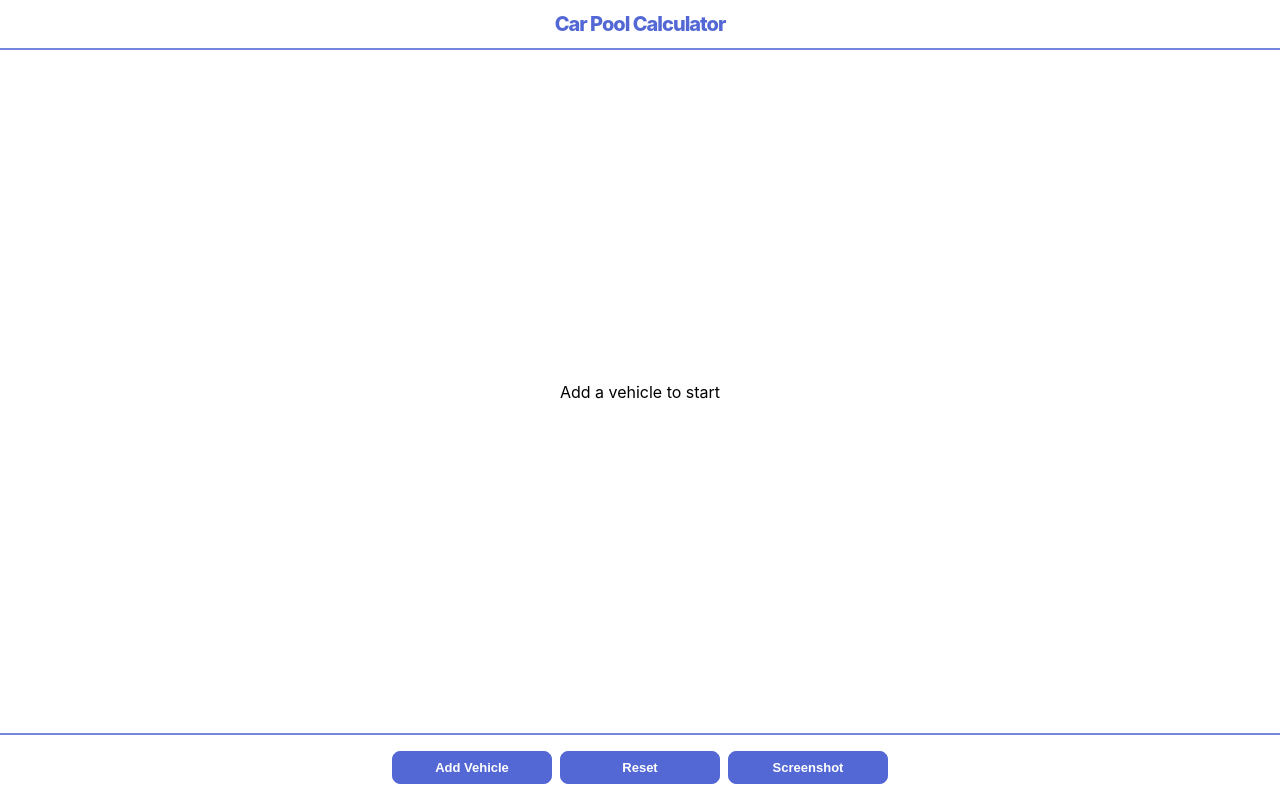
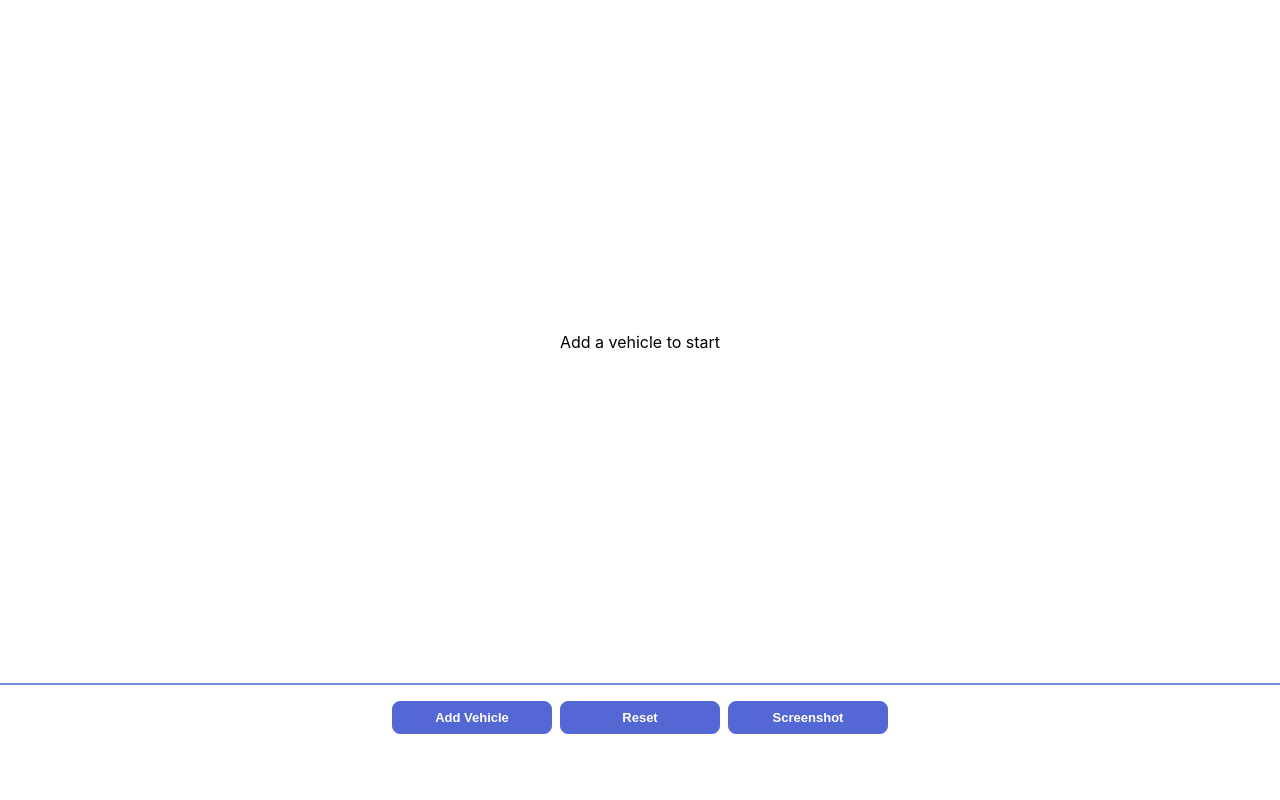
Before and after one commit to joewatts000/car-pool-calculator, a Next.js app: page / in a window 1280 px wide. Built offline with nearby package versions, Linux system fonts and the light colour scheme.

Commit message:
no header

```diff
--- a/pages/index.tsx
+++ b/pages/index.tsx
@@ -1,7 +1,7 @@
 import React, { useState } from 'react';
 import dynamic from 'next/dynamic';
 import DocumentHead from '../common/DocumentHead';
-import Header from '../common/Header';
+// import Header from '../common/Header';
 import { useIsClient } from '../misc/ClientContext';
 
 const Content = dynamic(() => import('./home/HomeContent'), {
@@ -14,7 +14,7 @@ export default function Home() {
   return (
     <>
       <DocumentHead />
-      <Header />
+      {/* <Header /> */}
       {isClient && <Content />}
     </>
   );
```
